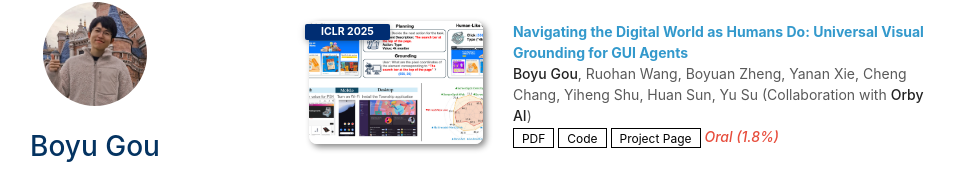
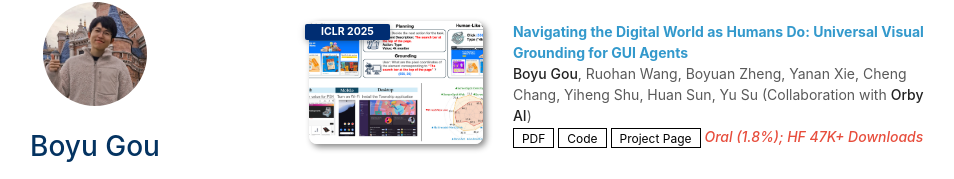
Before and after one commit to boyugou/boyugou.github.io, a Jekyll site: the page built from index.md, in a window 1280 px wide and 900 px high, scrolled down 1156 px, cut to the strip 0-314 px from the top of the window. Shown: the part 132-311 px from the top of the strip, without its empty margins (181-1135 px from the left). Built offline with Jekyll 4.4.1, drawn with Linux system fonts in a browser that asks for light colours; a style sheet for code colours, icons or effects is not loaded.

Commit message:
Update publications.yml

```diff
--- a/_data/publications.yml
+++ b/_data/publications.yml
@@ -35,7 +35,7 @@ main:
     page: https://osu-nlp-group.github.io/UGround/
     image: ./assets/img/uground.png
     twitter: https://x.com/ysu_nlp/status/1844186560901808328
-    notes: Oral (1.8%)
+    notes: Oral (1.8%); HF 47K+ Downloads
 
   - title: "GPT-4V(ision) is a Generalist Web Agent,if Grounded"
     authors: Boyuan Zheng, <strong>Boyu Gou</strong>, Jihyung Kil, Huan Sun, Yu Su
```
